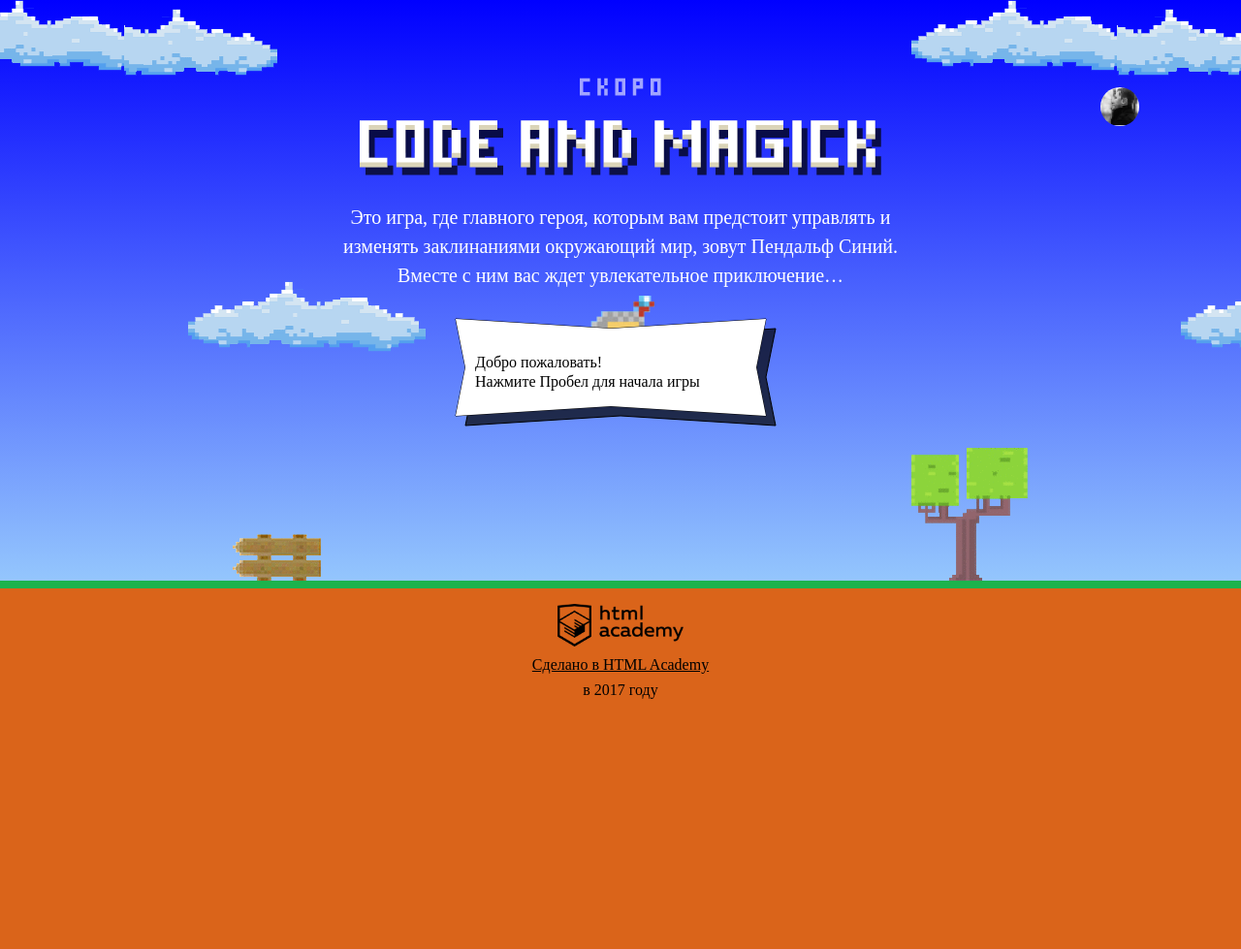
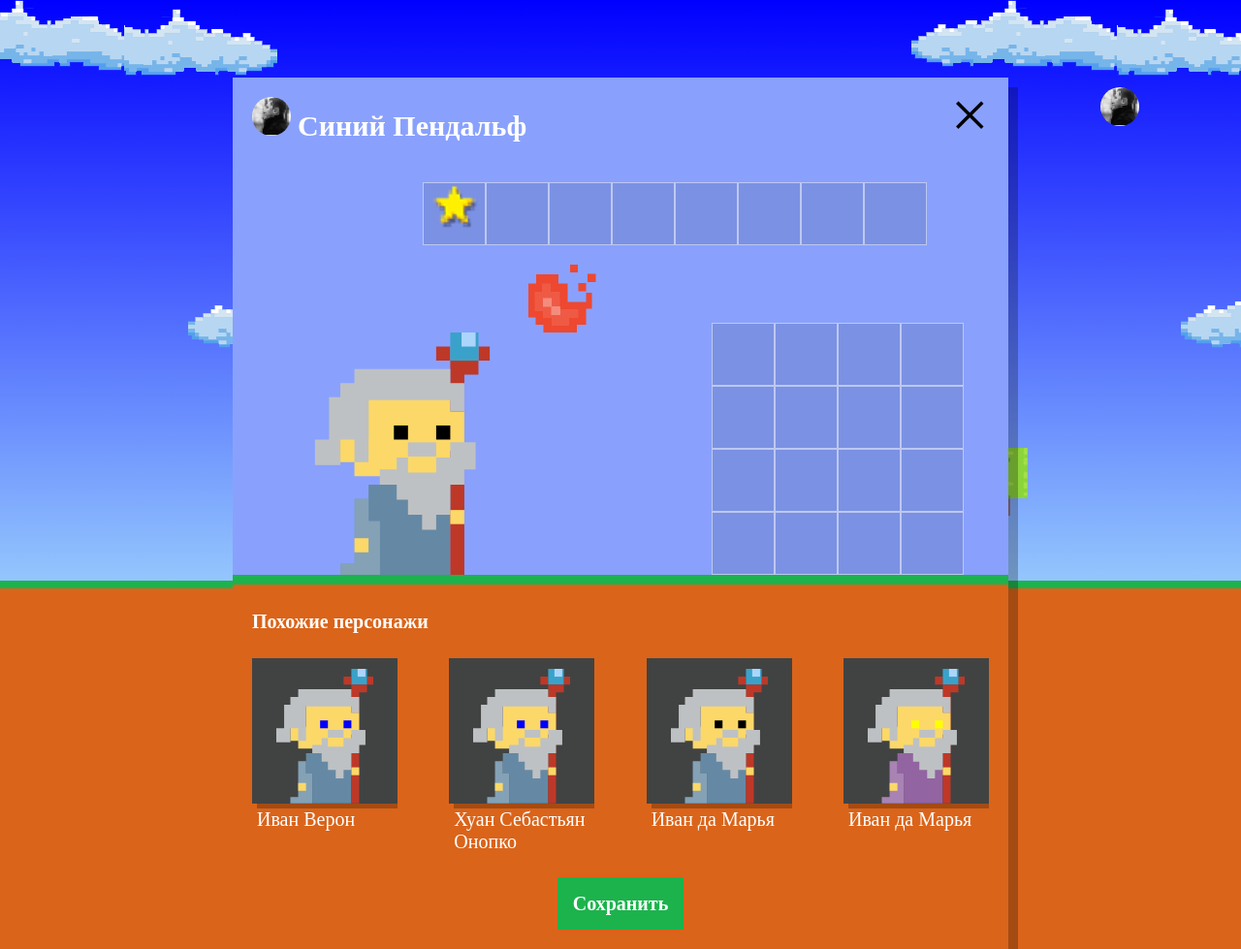
Before and after one commit to GalenMad/405801-code-and-magick-19, a website: page index.html in a window 1280 px wide. Shown: the whole page at 97% size. Before the commit the page ends 800 px from the top, so only its background shows below. Drawn offline with Linux system fonts and the light colour scheme; a web font is replaced by a local one.

Commit message:
Генерация и отображения похожих персонажей в инвентаре героя

```diff
--- a/index.html
+++ b/index.html
@@ -205,6 +205,7 @@
 
 
 </script>
+<script src="js/setup.js"></script>
 <script src="js/stat.js"></script>
 <script src="js/game.js"></script>
 
--- /dev/null
+++ b/js/setup.js
@@ -0,0 +1,48 @@
+'use strict';
+
+var firstNames = ['Иван', 'Хуан Себастьян', 'Мария', 'Кристоф', 'Виктор', 'Юлия', 'Люпита', 'Вашингтон'];
+var lastNames = ['да Марья', 'Верон', 'Мирабелла', 'Вальц', 'Онопко', 'Топольницкая', 'Нионго', 'Ирвинг'];
+var coatColors = ['rgb(101, 137, 164)', 'rgb(241, 43, 107)', 'rgb(146, 100, 161)', 'rgb(56, 159, 117)', 'rgb(215, 210, 55)', 'rgb(0, 0, 0)'];
+var eyesColors = ['black', 'red', 'blue', 'yellow', 'green'];
+var wizardsCount = 4;
+var randomWizards = [];
+var similarWizardTemplate = document.querySelector('#similar-wizard-template').content.querySelector('.setup-similar-item');
+var similarListElement = document.querySelector('.setup-similar-list');
+
+function getRandomInteger(max) {
+  return Math.floor(Math.random() * (max + 1));
+}
+
+function getRandomValue(array) {
+  var max = getRandomInteger(array.length - 1);
+  return array[getRandomInteger(max)];
+}
+
+function addRandomWizards(iterationCount) {
+  for (var i = iterationCount; i > 0; --i) {
+    var wizard = {
+      name: getRandomValue(firstNames) + ' ' + getRandomValue(lastNames),
+      coatColor: getRandomValue(coatColors),
+      eyesColor: getRandomValue(eyesColors)
+    };
+    randomWizards.push(wizard);
+  }
+}
+
+function renderSimilarWizards() {
+  var similarWizardScope = document.createDocumentFragment();
+  for (var i = 0; i < randomWizards.length; i++) {
+    var wizardElement = similarWizardTemplate.cloneNode(true);
+    wizardElement.querySelector('.setup-similar-label').textContent = randomWizards[i].name;
+    wizardElement.querySelector('.wizard-coat').setAttribute('fill', randomWizards[i].coatColor);
+    wizardElement.querySelector('.wizard-eyes').setAttribute('fill', randomWizards[i].eyesColor);
+    similarWizardScope.appendChild(wizardElement);
+  }
+  similarListElement.appendChild(similarWizardScope);
+}
+
+addRandomWizards(wizardsCount);
+renderSimilarWizards();
+
+document.querySelector('.setup').classList.remove('hidden');
+document.querySelector('.setup-similar').classList.remove('hidden');
```
